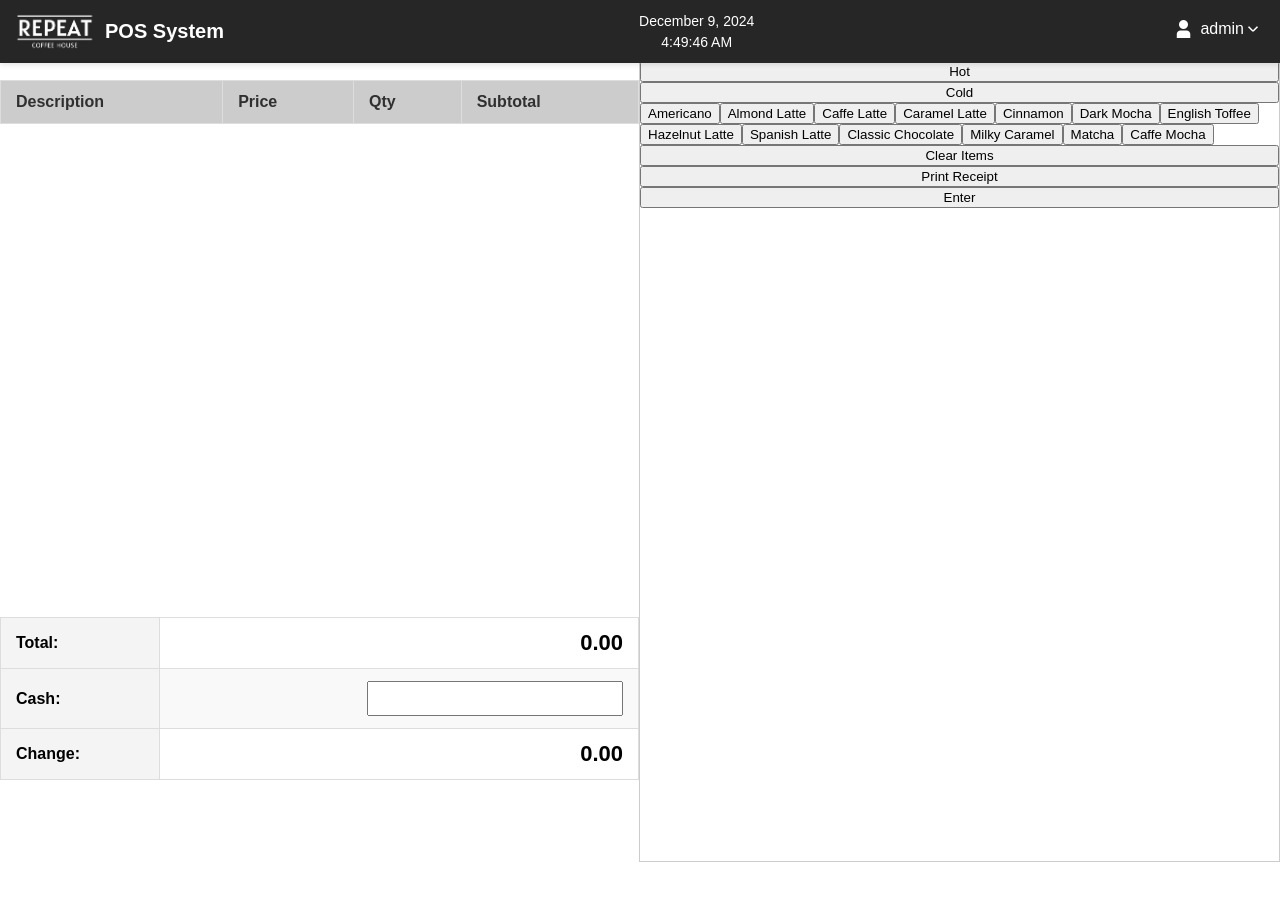
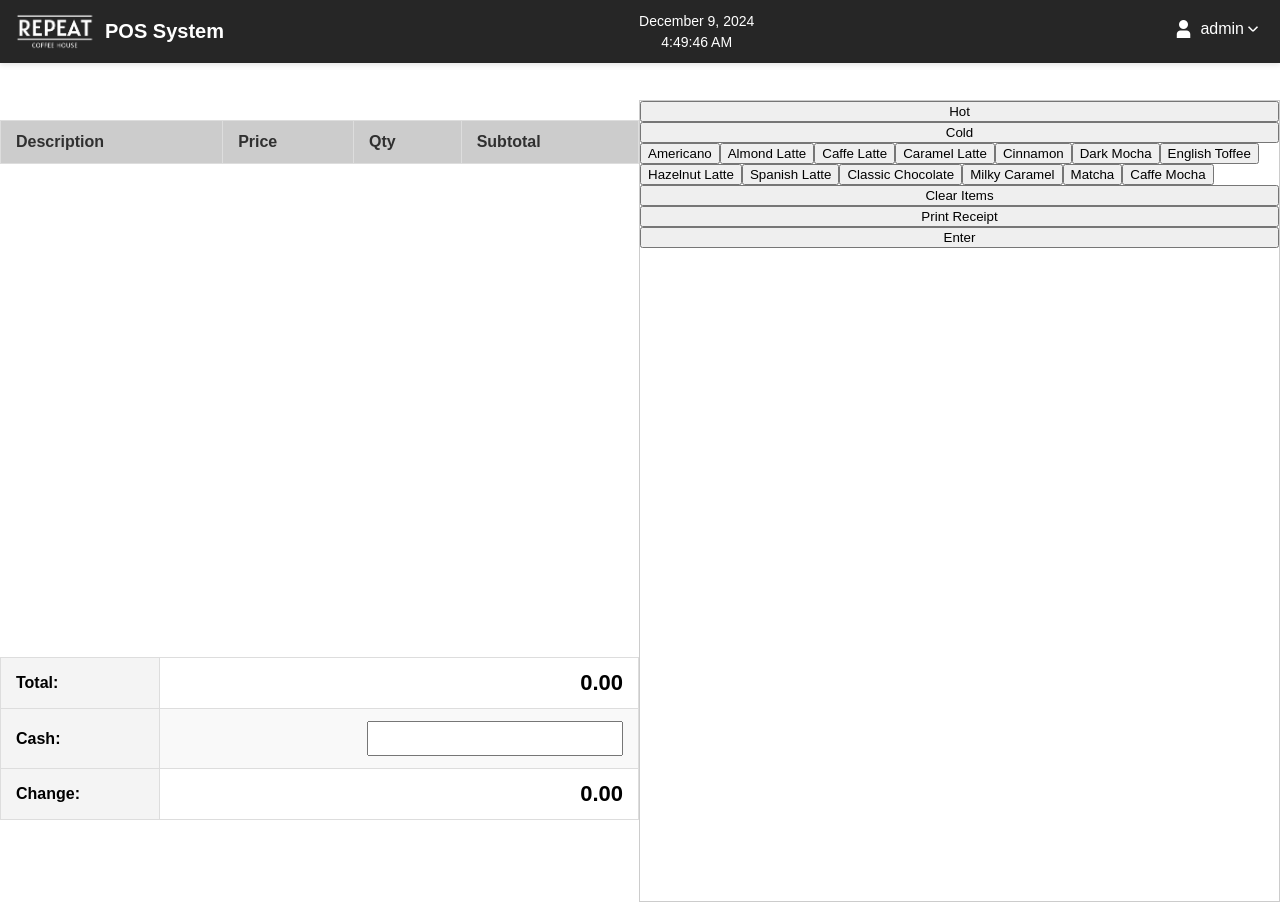
Before and after one commit to cosmicdawn42/rchpos, a PHP site: page /mainpos.php in a window 1280 px wide. Before the commit the page ends 862 px from the top, so only its background shows below. Run offline with PHP 8.4, Linux system fonts and the light colour scheme; a user stored in the database is signed in; data comes from the database, SQL or seed files in the repository; data that the repository does not hold is empty; some libraries are stand-ins or nearby versions.

Commit message:
Update styles.css

```diff
--- a/styles.css
+++ b/styles.css
@@ -439,7 +439,7 @@ form button:hover {
 
 .selectedprod-container, .menu-container {
     flex: 1;
-    margin-top: 60px;
+    margin-top: 100px;
     display: flex;
     flex-direction: column;
     height: 100vh;
@@ -630,7 +630,8 @@ h2 {
 
 /* order history css */
 .order-history {
-    padding: 20px;
+    padding: 30px;
+    padding-top: 100px;
     font-family: Arial, sans-serif;
 }
 
```
